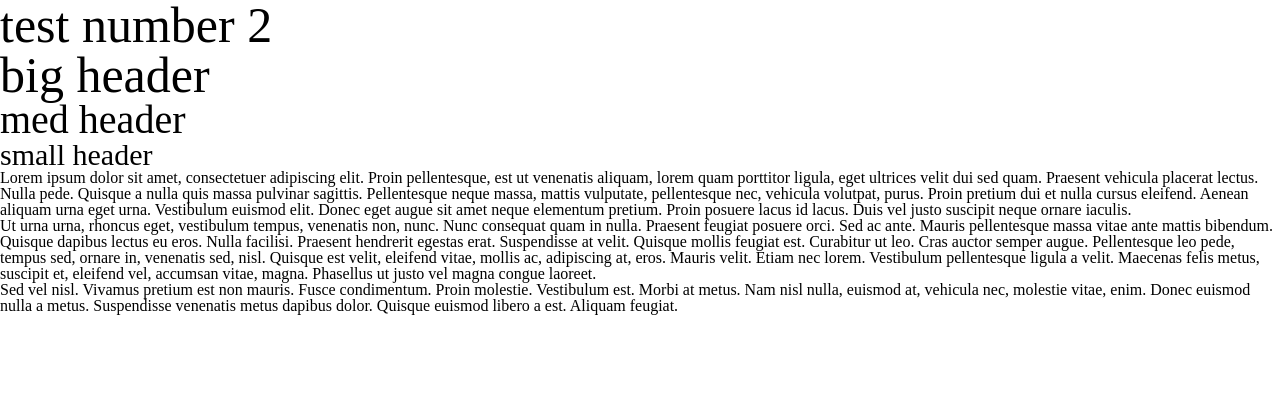
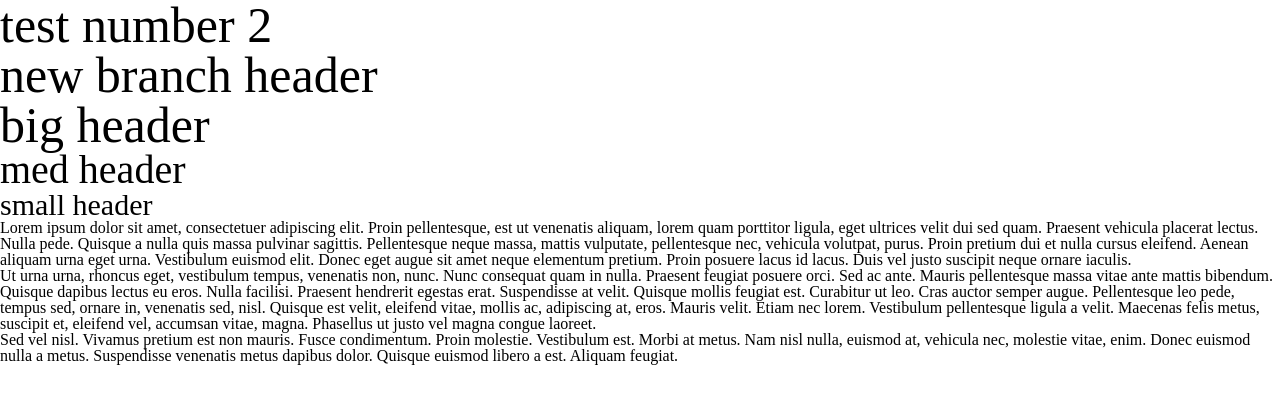
Before and after one commit to g-simms/test_2, a plain HTML site: page index.html in a window 1280 px wide. Drawn offline with Linux system fonts and the light colour scheme; files that its build step writes are made by us from their sources.

Commit message:
add new branch header

```diff
--- a/index.html
+++ b/index.html
@@ -12,6 +12,7 @@
 <body>
 
 	<h1>test number 2</h1>
+	<h1>new branch header</h1>
 
 	<div>
 
```
